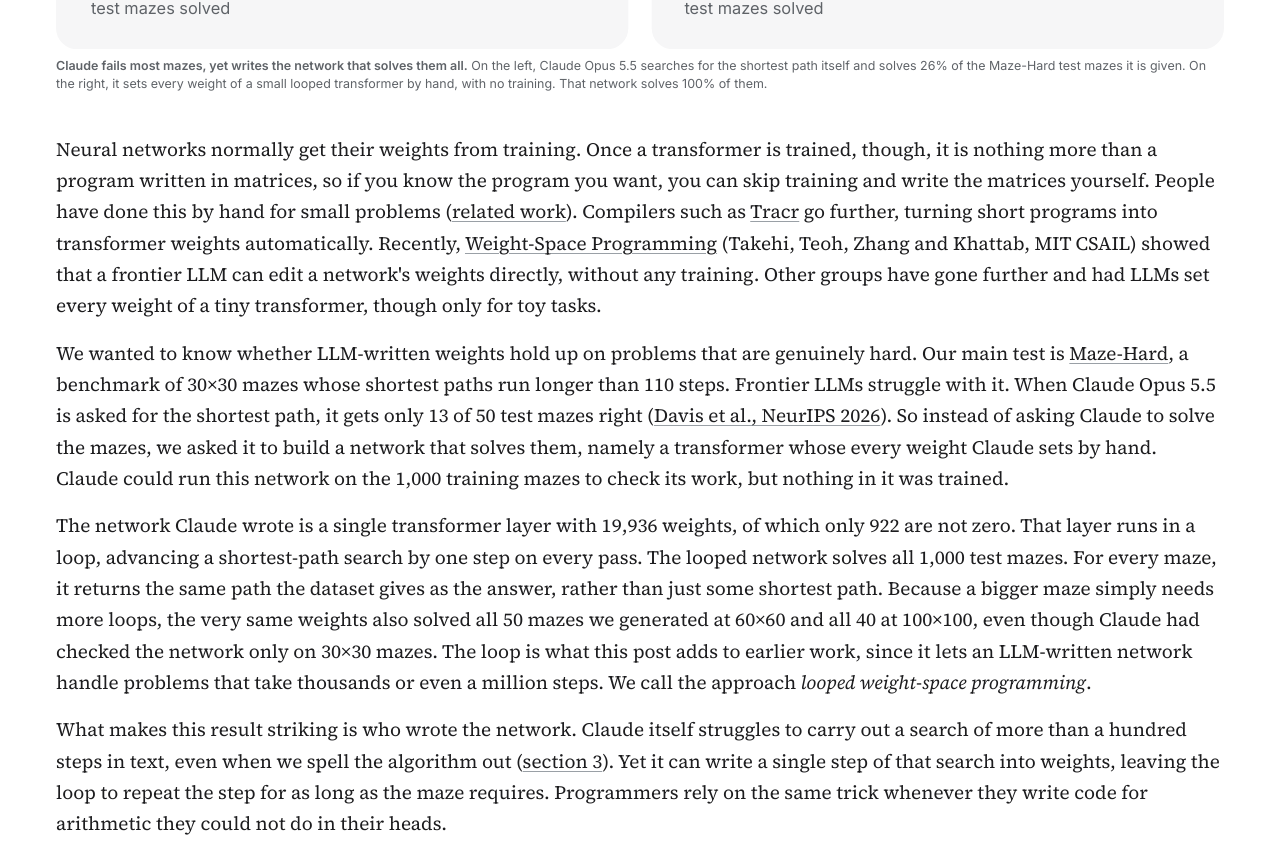
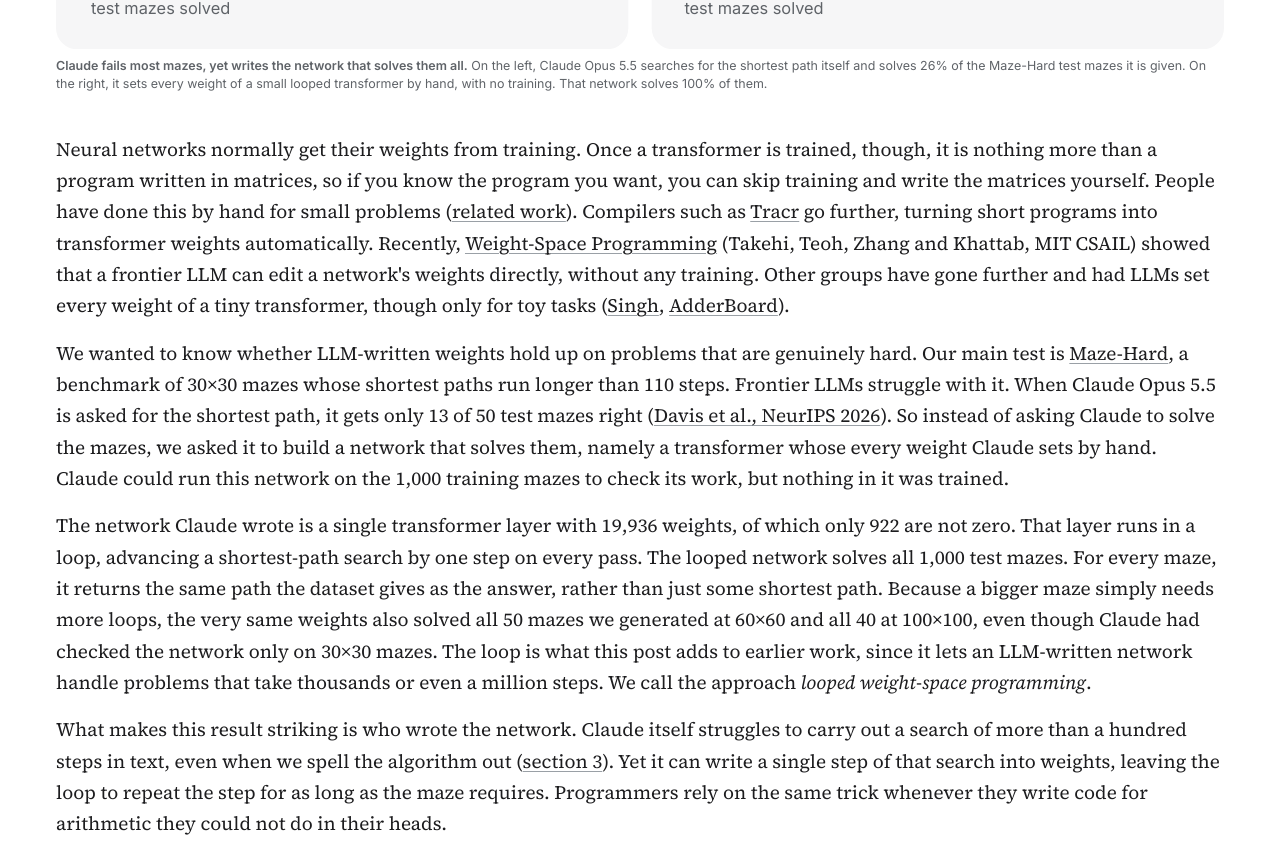
Before and after one commit to python-arch/written-not-trained, a plain HTML site: page index.html in a window 1280 px wide. Shown: the part 752-1595 px from the top of the page. Drawn offline with Linux system fonts and the light colour scheme.

Commit message:
Cite Singh and AdderBoard in the intro
Co-Authored-By: Ahmed Heakl <52796111+ahmedheakl@users.noreply.github.com>

```diff
--- a/index.html
+++ b/index.html
@@ -267,7 +267,7 @@
 
 <main class="wrap">
 
-<p>Neural networks normally get their weights from training. Once a transformer is trained, though, it is nothing more than a program written in matrices, so if you know the program you want, you can skip training and write the matrices yourself. People have done this by hand for small problems (<a href="#related">related work</a>). Compilers such as <a href="https://arxiv.org/abs/2301.05062">Tracr</a> go further, turning short programs into transformer weights automatically. Recently, <a href="https://rikiyat.github.io/blog/weight-space-programming/">Weight-Space Programming</a> (Takehi, Teoh, Zhang and Khattab, MIT CSAIL) showed that a frontier LLM can edit a network's weights directly, without any training. Other groups have gone further and had LLMs set every weight of a tiny transformer, though only for toy tasks.</p>
+<p>Neural networks normally get their weights from training. Once a transformer is trained, though, it is nothing more than a program written in matrices, so if you know the program you want, you can skip training and write the matrices yourself. People have done this by hand for small problems (<a href="#related">related work</a>). Compilers such as <a href="https://arxiv.org/abs/2301.05062">Tracr</a> go further, turning short programs into transformer weights automatically. Recently, <a href="https://rikiyat.github.io/blog/weight-space-programming/">Weight-Space Programming</a> (Takehi, Teoh, Zhang and Khattab, MIT CSAIL) showed that a frontier LLM can edit a network's weights directly, without any training. Other groups have gone further and had LLMs set every weight of a tiny transformer, though only for toy tasks (<a href="https://csinva.io/weight-space-programming-autoresearch/analyze/toy_examples/report.html">Singh</a>, <a href="https://github.com/anadim/AdderBoard">AdderBoard</a>).</p>
 
 <p>We wanted to know whether LLM-written weights hold up on problems that are genuinely hard. Our main test is <a href="https://huggingface.co/datasets/sapientinc/maze-30x30-hard-1k">Maze-Hard</a>, a benchmark of 30×30 mazes whose shortest paths run longer than 110 steps. Frontier LLMs struggle with it. When Claude Opus 5.5 is asked for the shortest path, it gets only 13 of 50 test mazes right (<a href="https://arxiv.org/abs/2605.08605">Davis et al., NeurIPS 2026</a>). So instead of asking Claude to solve the mazes, we asked it to build a network that solves them, namely a transformer whose every weight Claude sets by hand. Claude could run this network on the 1,000 training mazes to check its work, but nothing in it was trained.</p>
 
```
